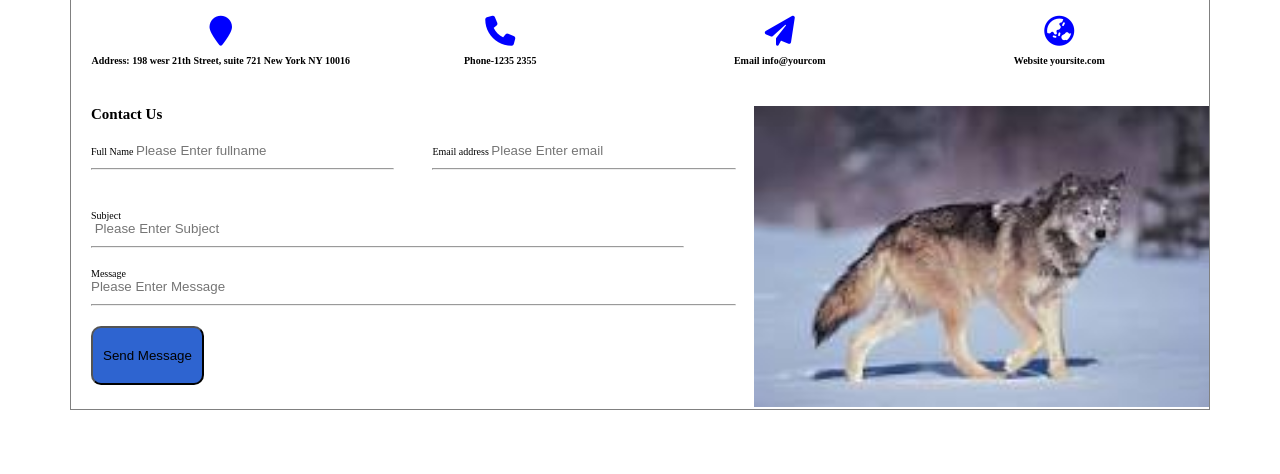
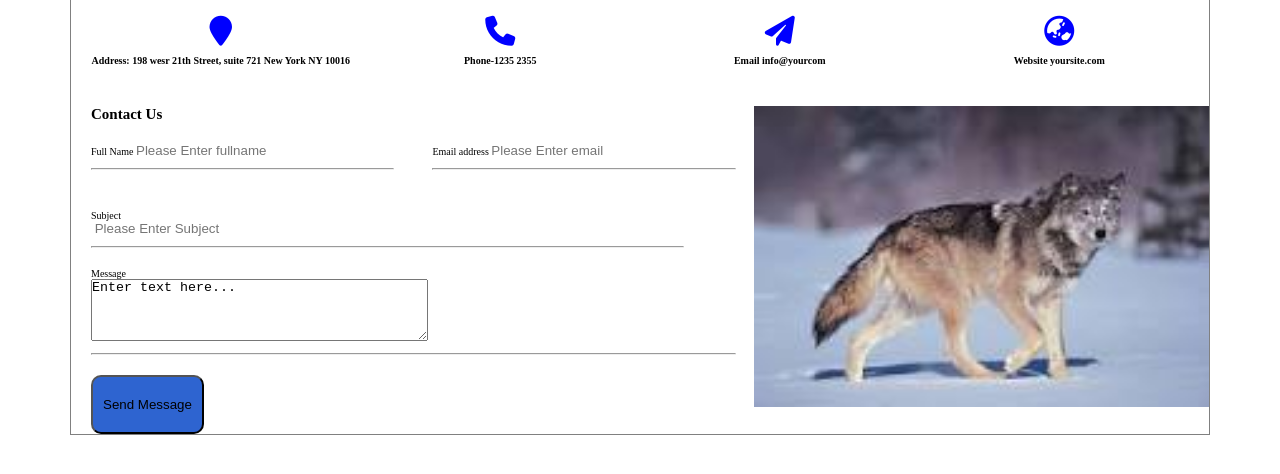
Before and after one commit to vanhanhcode/bai-ngay-25-7, a plain HTML site: page index.html in a window 1280 px wide. Shown: the part 124-598 px from the top of the page. Drawn offline with Linux system fonts and the light colour scheme.

Commit message:
update all

```diff
--- a/css/style.css
+++ b/css/style.css
@@ -78,6 +78,7 @@ padding: 1rem 1rem;
 }
 .contact__name input{
     border: hidden 0.5px;
+    outline: none;
 }
 .contact__phone{
     margin: 2rem;
--- a/index.html
+++ b/index.html
@@ -72,7 +72,8 @@
                 <div class="contact__mes">
                     <label for="">Message</label>
                     <br>
-                    <input type="text" placeholder="Please Enter Message">
+                    <textarea rows="4" cols="40" name="comment" form="usrform">Enter text here...
+                       </textarea>
                     <hr>
                 </div>
                 <div class="contact__sentmes">
```
